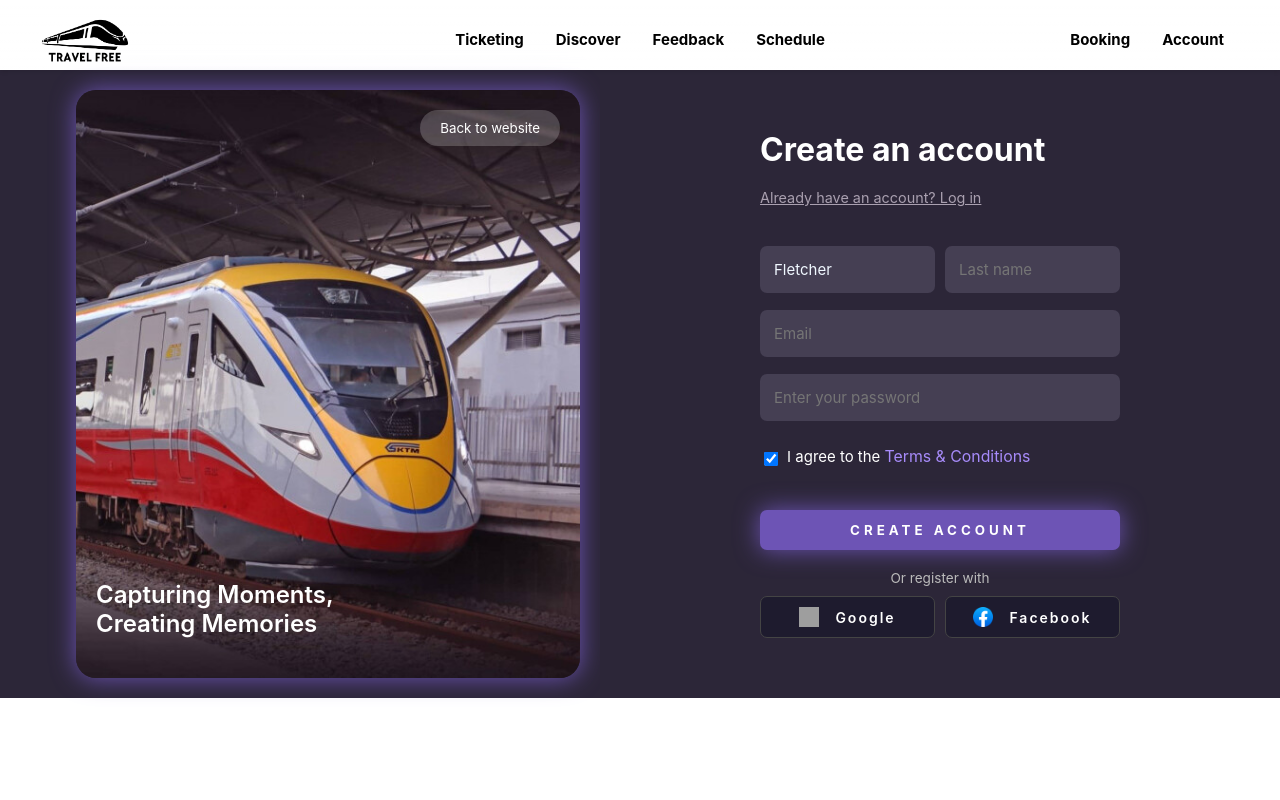
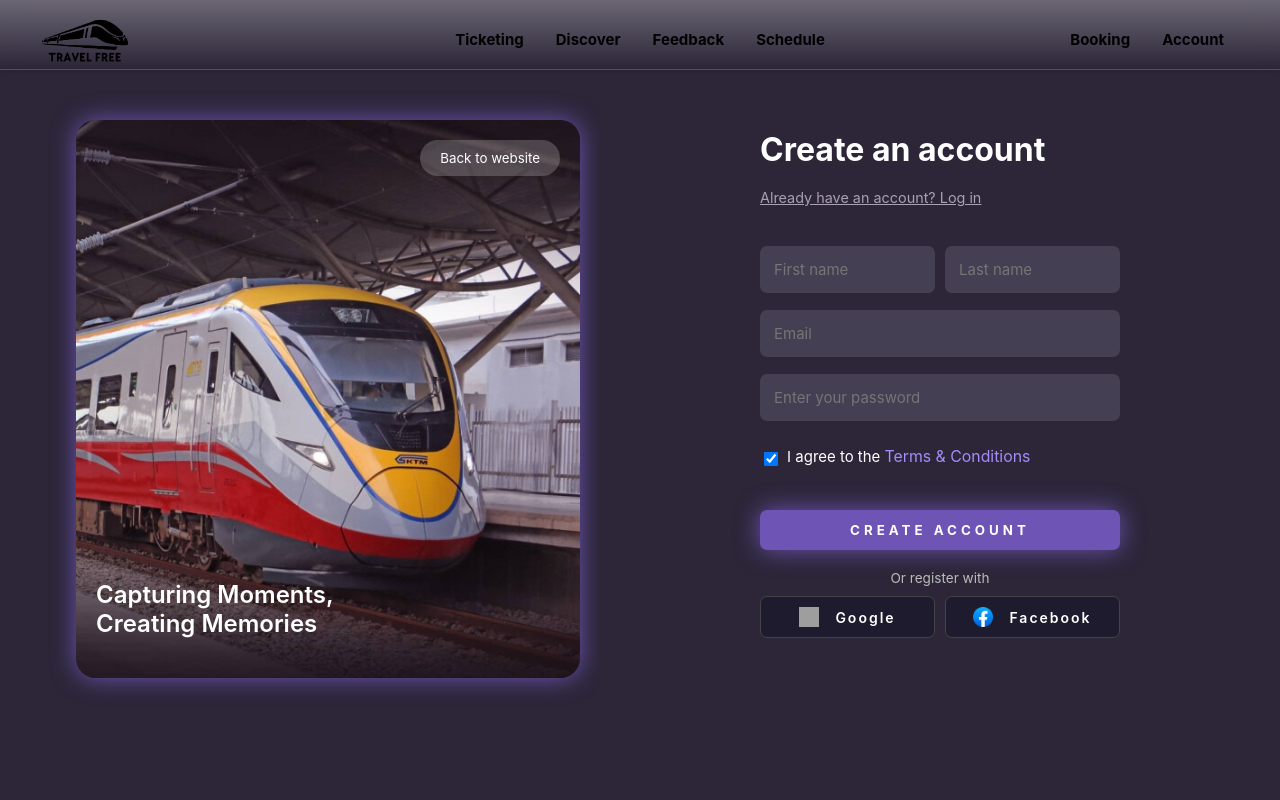
Before and after one commit to LauAHung/BAIT3173-INT_P-ASSIGNMENT, a Laravel app: page /signin in a window 1280 px wide. Run offline with Laravel 12, Linux system fonts and the light colour scheme; style sheets or scripts are compiled from the project's sources; some web fonts are replaced; grey boxes are pictures that could not be loaded.

Commit message:
Update SignInPage styles and input fields for improved UI

```diff
--- a/resources/css/SignInPage.css
+++ b/resources/css/SignInPage.css
@@ -8,6 +8,7 @@
 
     body {
       color: #fff;
+      background-color: #2c2638;
       font-family: 'Mona Sans', 'Helvetica Neue', Helvetica, Arial, sans-serif;
     }
 
@@ -23,6 +24,7 @@
       flex-direction: column;
       justify-content: space-between;
       padding: 20px;
+      margin-top: 30px;
     }
 
     .left-inner {
--- a/resources/views/SignInPage.blade.php
+++ b/resources/views/SignInPage.blade.php
@@ -22,7 +22,7 @@
         <a href="#">Already have an account? Log in</a>
 
         <div class="form-group">
-          <input type="text" placeholder="First name" value="Fletcher">
+          <input type="text" placeholder="First name" >
           <input type="text" placeholder="Last name">
         </div>
         <div class="form-group">
```
Also changed, not shown: database/databse.sqlite.
